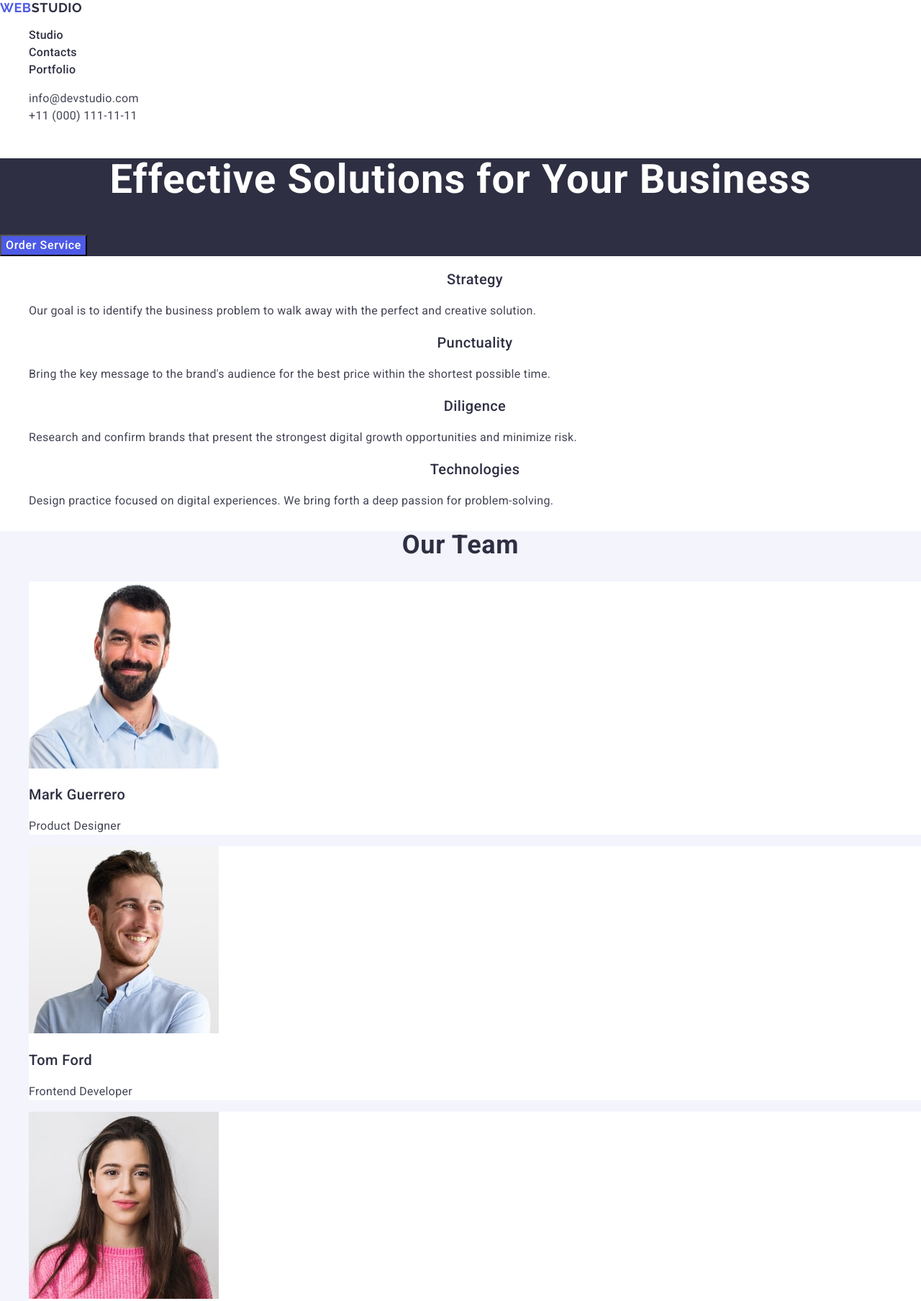
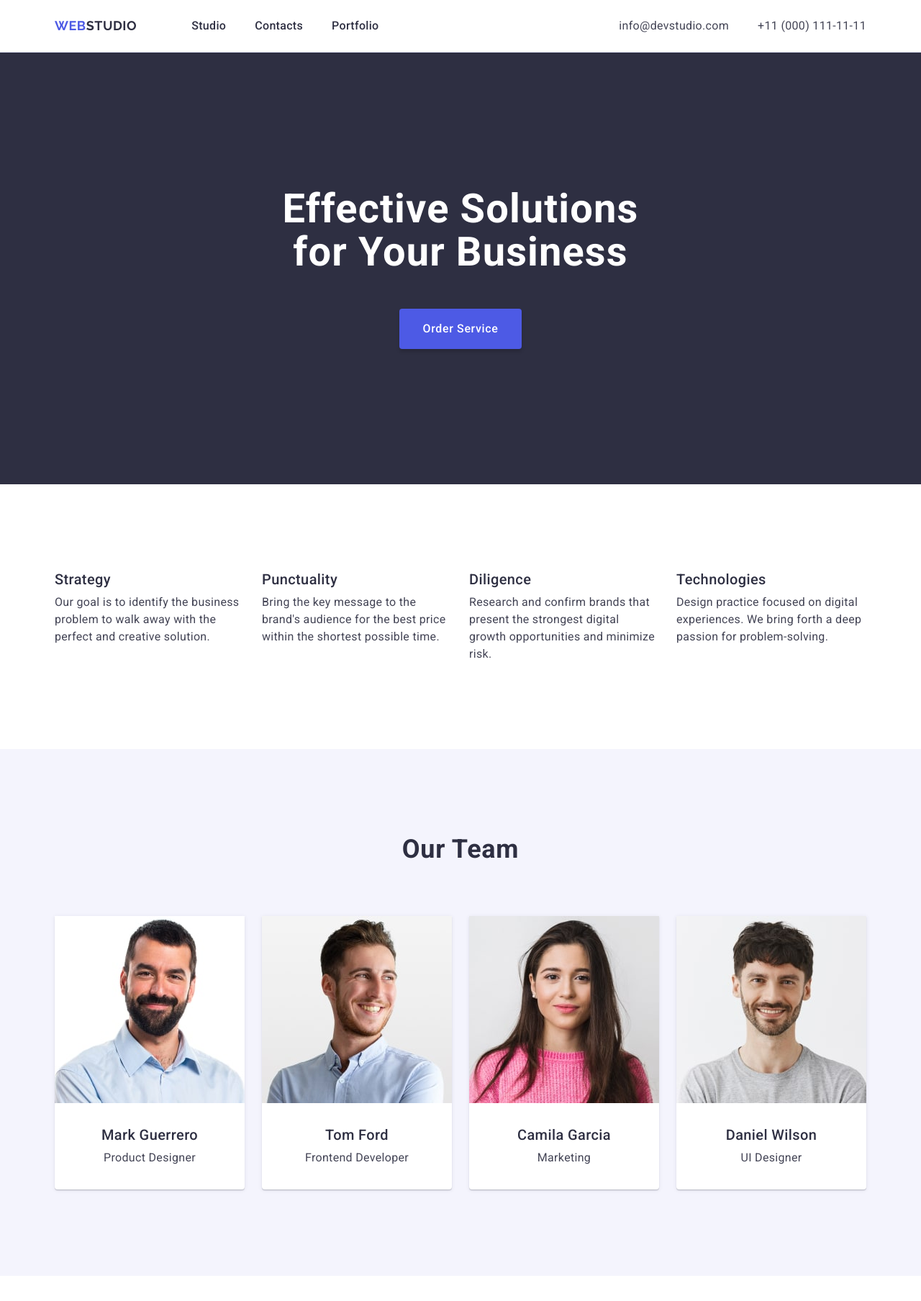
Before and after one commit to Niko-1515/goit-markup-hw-03, a plain HTML site: page index.html in a window 1280 px wide. Shown: the top 1808 px of the page at 72% size. Drawn offline with nearby package versions, Linux system fonts and the light colour scheme.

Commit message:
homework wersion 1

```diff
--- a/css/styles.css
+++ b/css/styles.css
@@ -1,12 +1,66 @@
+*,
+*::before,
+*::after {
+    box-sizing: border-box;
+}
+
 body { font-family: "Roboto", sans-serif;
 background-color: #FFFFFF ;
 color: #434455}
-ul { list-style-type: none;}
+ul,
+ol {
+    list-style-type: none;
+    margin: 0;
+        padding: 0;
+}
+
 a { text-decoration: none;
 color: none}
 address { font-style: normal}
+img {
+    display: block;
+    max-width: 100%;
+}
+
+h1,
+h2,
+h3,
+h4,
+h5,
+h6,
+p {
+    margin: 0;
+}
 
 
+
+.container {
+    max-width: 1158px;
+    padding: 0 15px;
+    margin: 0 auto;
+}
+
+/* Решта коду */
+
+/* header  */
+
+.hat {
+    border-bottom: 1px solid #e7e9fc;
+}
+.hat-container {
+    display: flex;
+    align-items: center;
+}
+
+.navigation {
+    display: flex;
+    align-items: center;
+}
+
+.hat-logo {
+    padding: 24px 0;
+    margin-right: 76px;
+}
 
 .logo {
 font-family: "Raleway", sans-serif;
@@ -22,7 +76,15 @@ font-family: "Raleway", sans-serif;
     color: #2e2f42;
 }
 
+.navigation-list {
+    display: flex;
+    align-items: center;
+    gap: 40px;
+}
+
 .navigation-link {
+    padding: 24px 0;
+    display: block;
     font-weight: 500;
         font-size: 16px;
         line-height: 1.5;
@@ -30,8 +92,22 @@ font-family: "Raleway", sans-serif;
         color: #2e2f42;
 }
 
-.contakt { font-style: normal}
+.contact {
+    font-style: normal;
+    margin-left: auto;
+}
+
+
+.contacts-list {
+    display: flex;
+        align-items: center;
+        gap: 40px;
+}
+
 .contakt-link  {
+    display: block;
+
+    padding: 24px 0;
     font-family: "Roboto", sans-serif;
 font-weight: 400;
     font-size: 16px;
@@ -47,14 +123,43 @@ font-weight: 400;
       color: #404bbf
 }
 
-.main { background: #2e2f42;}
- .button {
-        background: #4d5ae5;
+/* main*/
+
+.main {
+     background: #2e2f42;
+padding: 188px 0;
+
+   }
+
+.main-container {
+
+
+}
+
+.main-title {
+    font-size: 56px;
+        line-height: 1.07;
+        letter-spacing: 0.02em;
+        text-align: center;
+        color: #fff;
+        max-width: 496px;
+        margin: 0 auto;
+        margin-bottom: 48px;
+}
+
+ .button-main {
         font-weight: 500;
         font-size: 16px;
         line-height: 1.5;
         letter-spacing: 0.04em;
+        background-color: #4d5ae5;
         color: #fff;
+        padding: 16px 32px;
+        border-radius: 4px;
+        border: none;
+        box-shadow: 0 4px 4px 0 rgba(0, 0, 0, 0.15);
+        display: block;
+        margin: 0 auto;
         font-family: "Roboto", sans-serif;
     cursor: pointer}
 
@@ -63,13 +168,37 @@ font-weight: 400;
                     background: #404bbf;
                 }
 
-   .main-title { font-weight: 700;
-    font-size: 56px;
-    line-height: 1.07;
-    letter-spacing: 0.02em;
-    text-align: center;
-    color: #fff;
 
+
+/* ---features-- */
+.feaurest {
+    padding: 120px 0;
+}
+
+  .features-container {
+
+  }
+
+  .hiden-css {
+    position: absolute;
+    width: 1px;
+    height: 1px;
+    margin: -1px;
+    border: 0;
+    padding: 0;
+    white-space: nowrap;
+    clip-path: inset(100%);
+    clip: rect(0 0 0 0);
+    overflow: hidden;
+  }
+
+.features-list {
+    display: flex;
+        gap: 24px;
+}
+
+.features-item {
+    width: calc((100% - 3 * 24px) / 4);
 }
 
 .features-title {
@@ -77,36 +206,80 @@ font-weight: 400;
     font-size: 20px;
     line-height: 1.2;
     letter-spacing: 0.02em;
-        text-align: center;
     color: #2e2f42;
+        margin-bottom: 8px;
 }
 
-.features-text { font-weight: 400;
+
+
+.features-text {font-weight: 400;
     font-size: 16px;
     line-height: 1.5;
     letter-spacing: 0.02em;
     color: #434455;}
 
 
-    .team { background: #f4f4fd;}
+
+    /*-----team---- */
+
+    .team { background: #f4f4fd;
+    padding-top: 120px;
+padding-bottom: 120px;}
+
+.team-container {
+
+}
+
     .team-title{ font-weight: 700;
         font-size: 36px;
         line-height: 1.11;
         letter-spacing: 0.02em;
         text-align: center;
         color: #2e2f42;
-    text-transform: capitalize}
-    .team-lider-name { font-weight: 500;
+        text-transform: capitalize;
+        margin-bottom: 72px;}
+
+     .team-list {
+        display: flex;
+            gap: 24px;
+     }
+
+.team-item {
+    border-radius: 0 0 4px 4px;
+        box-shadow: 0 2px 1px 0 rgba(46, 47, 66, 0.08),
+            0 1px 1px 0 rgba(46, 47, 66, 0.16), 0 1px 6px 0 rgba(46, 47, 66, 0.08);
+        width: calc((100% - 3 * 24px) / 4);
+        background: #fff;
+}
+
+    .team-lider-name {
+        font-weight: 500;
         font-size: 20px;
         line-height: 1.2;
         letter-spacing: 0.02em;
-        color: #2e2f42;}
-     .team-text { font-weight: 400;
+        color: #2e2f42;
+        text-align: center;
+        margin-bottom: 8px;
+    }
+
+
+     .team-text {
+        font-weight: 400;
         font-size: 16px;
         line-height: 1.5;
         letter-spacing: 0.02em;
-        color: #434455;}
-        .team-list { background-color: #FFFFFF}
+        color: #434455;
+        text-align: center;
+     }
+
+.team-content {
+    padding: 32px 16px;
+}
+
+/* -----Portfolio------ */
+.portfolio {
+    padding: 120px 0;
+}
 
      .portfolio-title { font-weight: 700;
         font-size: 36px;
@@ -114,13 +287,35 @@ font-weight: 400;
         letter-spacing: 0.02em;
         text-align: center;
         color: #2e2f42;
-    text-transform: capitalize }
+    text-transform: capitalize;
+      margin-bottom: 72px; }
+
+      .portfolio-list {
+        display: flex;
+            flex-wrap: wrap;
+            row-gap: 48px;
+            column-gap: 24px;
+      }
+
+.portfolio-item {
+    border-bottom: 1px solid #e7e9fc;
+        border-left: 1px solid #e7e9fc;
+        border-right: 1px solid #e7e9fc;
+        background: #fff;
+        width: calc((100% - 2 * 24px) / 3);
+}
+
+.portfolio-content {
+    padding: 32px 16px;
+}
+
         .portfolio-project {
             font-weight: 500;
                 font-size: 20px;
                 line-height: 1.2;
                 letter-spacing: 0.02em;
                 color: #2e2f42;
+                margin-bottom: 8px;
         }
         .portfolio-text {
             font-weight: 400;
@@ -129,15 +324,32 @@ font-weight: 400;
                 letter-spacing: 0.02em;
                 color: #434455;
         }
-        .bottom { background: #2e2f42;}
 
-        .bottom-text { font-weight: 400;
+
+        /*  */
+
+.bottom {
+      background: #2e2f42;
+      padding: 100px 0;
+  }
+
+  .logo-and-text {
+    max-width: 264px;
+  }
+
+  .bottom-text {font-weight: 400;
     font-size: 16px;
     line-height: 1.5;
     letter-spacing: 0.02em;
-            color: #f4f4fd;}
+    color: #f4f4fd;
+    margin-top: 16px;
+  }
 
-            .logo-bottom { font-weight: 700;
+  .logo-bottom {
+font-weight: 700;
     font-size: 18px;
+    line-height: 1.16667;
+    letter-spacing: 0.03em;
     text-transform: uppercase;
-                color: #f4f4fd;}
+    color: #f4f4fd;
+  }
--- a/index.html
+++ b/index.html
@@ -13,8 +13,9 @@
   </head>
   <body>
     <header class="hat">
+      <div class="container hat-container">
         <nav class="navigation">
-        <a class="logo" href="./index.html">Web<span class="logo-web">Studio</span></a>
+          <a class="logo hat-logo" href="./index.html">Web<span class="logo-web">Studio</span></a>
           <ul class="navigation-list">
             <li><a class="navigation-link" href="./index.html">Studio</a></li>
             <li><a class="navigation-link" href="">Contacts</a></li>
@@ -22,43 +23,55 @@
           </ul>
         </nav>
         <address class="contact">
+
           <ul class="contacts-list">
             <li><a class="contakt-link" href="mailto:info@devstudio.com">info@devstudio.com</a></li>
             <li><a class="contakt-link" href="tel:+110001111111">+11 (000) 111-11-11</a></li>
           </ul>
+
         </address>
+      </div>
     </header>
     <main>
+
+      <!-- main -->
       <section class="main">
+
+        <div class="container main-container">
             <h1 class="main-title">Effective Solutions for Your Business</h1>
-        <button class="button" type="button">Order Service</button>
+            <button class="button button-main" type="button">Order Service</button>
+
+        </div>
       </section>
 
-      <section class="features">
-        <h2 hidden>features</h2>
+      <!-- features -->
+      <section class="feaurest">
+
+        <div class="container features-container">
+          <h2 class="hiden-css">features</h2>
           <ul class="features-list">
-          <li>
+            <li class="features-item">
               <h3 class="features-title">Strategy</h3>
               <p class="features-text">
                 Our goal is to identify the business problem to walk away with the
                 perfect and creative solution.
               </p>
             </li>
-          <li>
+            <li class="features-item">
               <h3 class="features-title">Punctuality</h3>
               <p class="features-text">
                 Bring the key message to the brand's audience for the best price
                 within the shortest possible time.
               </p>
             </li>
-          <li>
+            <li class="features-item">
               <h3 class="features-title">Diligence</h3>
               <p class="features-text">
                 Research and confirm brands that present the strongest digital
                 growth opportunities and minimize risk.
               </p>
             </li>
-          <li>
+            <li class="features-item">
               <h3 class="features-title">Technologies</h3>
               <p class="features-text">
                 Design practice focused on digital experiences. We bring forth a
@@ -66,100 +79,137 @@
               </p>
             </li>
           </ul>
+        </div>
+
       </section>
 
+  <!-- team -->
+      <section class="team">
 
-      <section class="team">
+        <div class="container team-container">
           <h2 class="team-title">Our Team</h2>
-        <ul>
-          <li class="team-list">
+          <ul class="team-list">
+            <li class="team-item">
               <img
                 src="./images/sec3-img1-min.jpg"
                 alt="member of the team"
                 width="264"
                 height="260"
               />
+              <div class="team-content">
                 <h3 class="team-lider-name">Mark Guerrero</h3>
                 <p class="team-text">Product Designer</p>
+              </div>
             </li>
-          <li class="team-list">
+            <li class="team-item">
               <img
                 src="./images/sec3-img2-min.jpg"
                 alt="member of the team"
                 width="264"
                 height="260"
               />
+              <div class="team-content">
                 <h3 class="team-lider-name">Tom Ford</h3>
                 <p class="team-text">Frontend Developer</p>
+              </div>
             </li>
-          <li class="team-list">
+            <li class="team-item">
               <img
                 src="./images/sec3-img3-min.jpg"
                 alt="member of the team"
                 width="264"
                 height="260"
               />
+              <div class="team-content">
                 <h3 class="team-lider-name" >Camila Garcia</h3>
                 <p class="team-text">Marketing</p>
+              </div>
             </li>
-          <li class="team-list">
+            <li class="team-item">
               <img
                 src="./images/sec3-img4-min.jpg"
                 alt="member of the team"
                 width="264"
                 height="260"
               />
+             <div class="team-content">
                 <h3 class="team-lider-name">Daniel Wilson</h3>
                 <p class="team-text">UI Designer</p>
+             </div>
             </li>
           </ul>
+        </div>
+
       </section>
 
+      <!-- portfolio -->
       <section class="portfolio">
+
+        <div class="container">
           <h2 class="portfolio-title">Our Portfolio</h2>
-        <ul>
-          <li>
+          <ul class="portfolio-list">
+            <li class="portfolio-item">
               <img src="./images/banking.jpg" alt="Our project" width="360" height="300">
+             <div class="portfolio-content">
                 <h3 class="portfolio-project">Banking App</h3>
                 <p class="portfolio-text">App</p>
+             </div>
             </li>
-          <li>
+            <li class="portfolio-item">
               <img src="./images/cashless.jpg" alt="Our project" width="360" height="300">
+              <div class="portfolio-content">
                 <h3 class="portfolio-project">Cashless Payment</h3>
                 <p class="portfolio-text">Marketing</p>
+              </div>
             </li>
-          <li>
+            <li class="portfolio-item">
               <img src="./images/meditation.jpg" alt="Our project" width="360" height="300">
+             <div class="portfolio-content">
                 <h3 class="portfolio-project">Meditation App</h3>
                 <p class="portfolio-text">App</p>
+             </div>
             </li>
-          <li>
+            <li class="portfolio-item">
               <img src="./images/taxi.jpg" alt="Our project" width="360" height="300">
+              <div class="portfolio-content">
                 <h3 class="portfolio-project">Taxi Service</h3>
                 <p class="portfolio-text">Marketing</p>
+              </div>
             </li>
-          <li>
+            <li class="portfolio-item">
               <img src="./images/illustrations.jpg" alt="Our project" width="360" height="300">
+             <div class="portfolio-content">
                 <h3 class="portfolio-project">Screen Illustrations</h3>
                 <p class="portfolio-text">Design</p>
+             </div>
             </li>
-          <li>
+            <li class="portfolio-item">
               <img src="./images/courses.jpg" alt="Our project" width="360" height="300">
+             <div class="portfolio-content">
                 <h3 class="portfolio-project">Online Courses</h3>
                 <p class="portfolio-text"> Marketing</p>
+             </div>
             </li>
           </ul>
+        </div>
+
       </section>
 
     </main>
 
+  <!-- footer -->
+    <footer class="bottom">
+<div class="container bottom-container">
 
-    <footer class="bottom">
-      <a class="logo" href="./index.html">Web<span class="logo-bottom">Studio</span></a>
+     <div class="logo-and-text">
+          <a class="logo " href="./index.html">Web<span class="logo-bottom">Studio</span></a>
           <p class="bottom-text">
             Increase the flow of customers and sales for your business with digital
             marketing & growth solutions.
           </p>
+     </div>
+</div>
+
     </footer>
   </body>
 </html>
```
Lines whose indentation alone changed are shown as unchanged.
